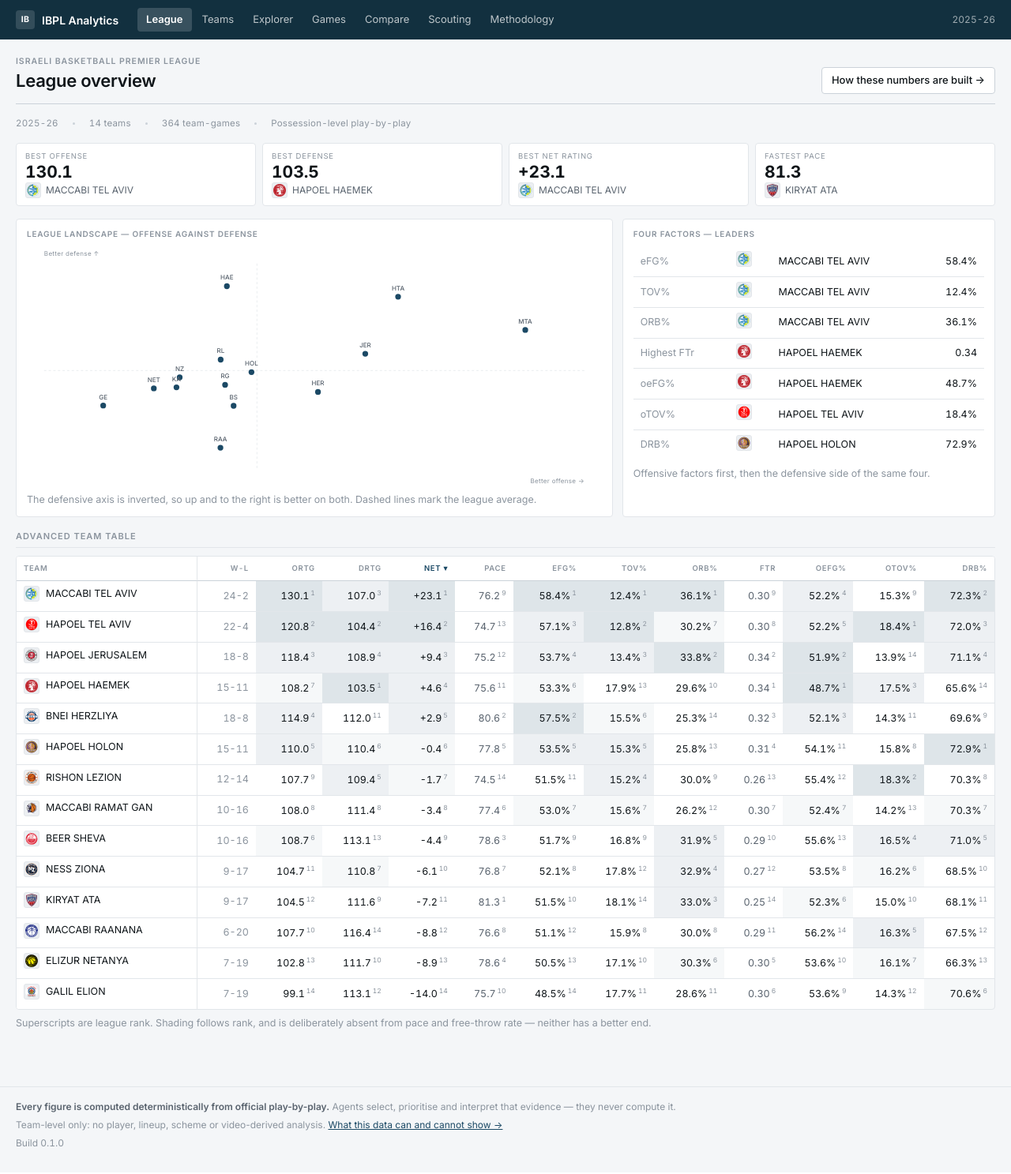
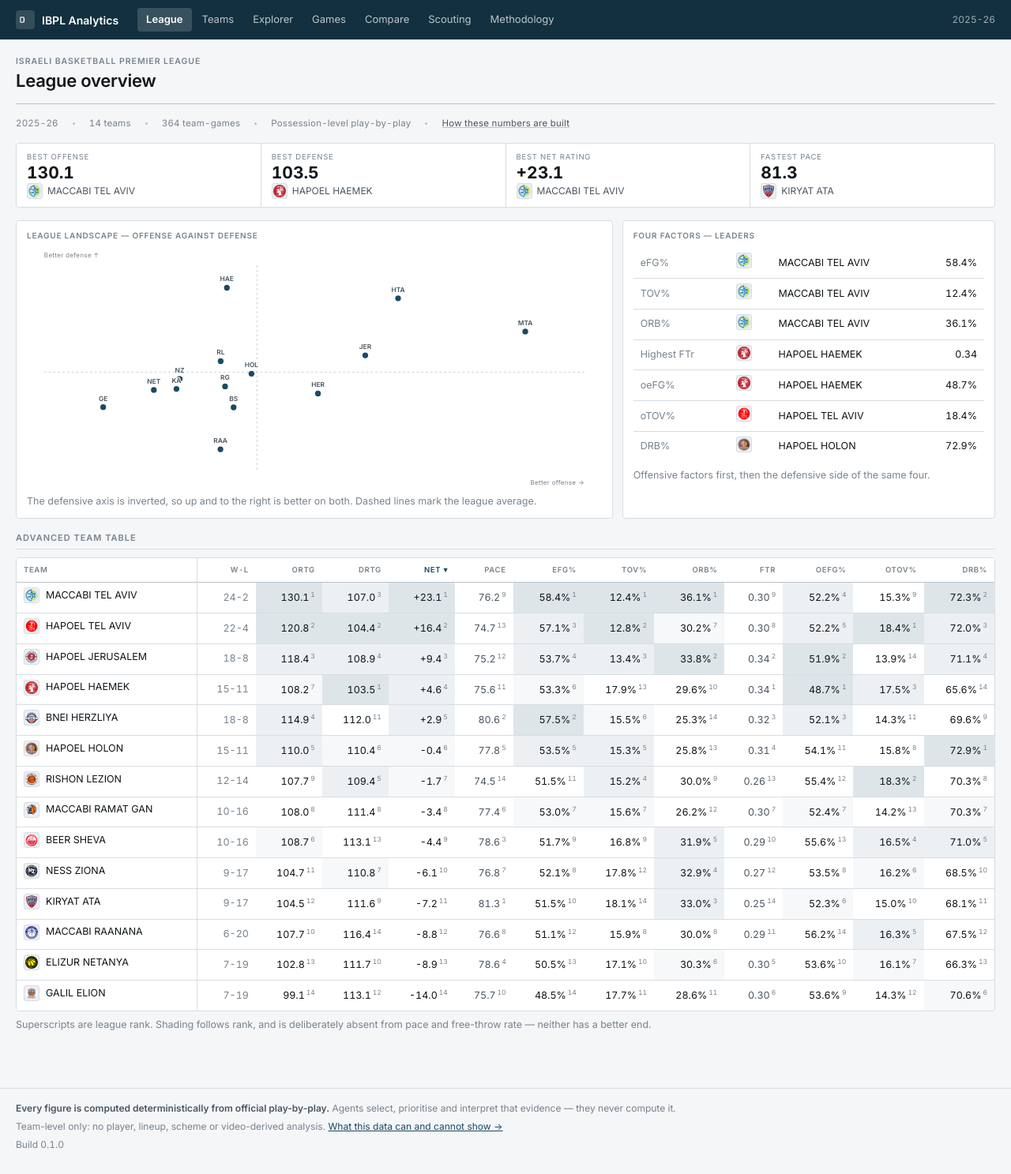
Before and after one commit to omercohen444/basketball-scouting, a FastAPI app: page / in a window 1280 px wide. Shown: the whole page at 79% size. Before the commit the page ends 1453 px from the top, so only its background shows below. Run offline with FastAPI, Linux system fonts and the light colour scheme.

Commit message:
Tighten the visual system without redesigning it
Six targeted corrections, all of them things the review flagged.

Contrast. Secondary ink, tertiary ink and both rule weights step up a notch.
The workspace stays bright - the page and surface colours are untouched - but
labels, table separators and chart gridlines stop washing out.

The branding was genuinely duplicated, not a screenshot artifact: a tile
reading "IB" sat immediately before the wordmark "IBPL Analytics". The tile
now carries a key-and-arc glyph and the wordmark carries the name.

The KPI cards become one panel with internal dividers. Same information, less
card-ness, and it reads as a single instrument rather than four widgets.

Scatter markers grow slightly and the team labels get a halo in the page
colour, so two points that land near each other stay readable instead of
turning into one smear. Gridlines move to the heavier rule.

The "How these numbers are built" button stops floating beside the page title
and joins the context strip, which is where a reader is already looking at
what the data is.

1,147 tests pass.

Co-Authored-By: Claude Opus 5 (1M context) <noreply@anthropic.com>

```diff
--- a/src/basketball_scout/web/static/app.css
+++ b/src/basketball_scout/web/static/app.css
@@ -23,11 +23,11 @@
   --sunken: #eceff2;
 
   --ink: #0f1519;
-  --ink-2: #59636e;
-  --ink-3: #8b949e;
+  --ink-2: #4b5661;
+  --ink-3: #78838d;
 
-  --line: #e2e6ea;
-  --line-2: #cbd2d9;
+  --line: #d8dde2;
+  --line-2: #b9c2ca;
 
   --navy: #1b4965;
   --navy-dark: #12303f;
@@ -102,8 +102,9 @@ a { color: var(--navy); }
   border-radius: 4px;
   background: rgba(255, 255, 255, 0.14);
   display: grid; place-items: center;
-  font-size: 10.5px; font-weight: 700; letter-spacing: 0.02em;
+  color: rgba(255, 255, 255, 0.9);
 }
+.brand-mark svg { display: block; }
 .brand-text { font-size: 14px; font-weight: 600; white-space: nowrap; }
 
 .nav { display: flex; gap: 2px; overflow-x: auto; scrollbar-width: none; flex: 1 1 auto; }
@@ -156,6 +157,8 @@ main.shell { padding-block: 20px 8px; }
   margin-bottom: 16px;
 }
 .context-strip span { display: inline-flex; align-items: center; gap: 6px; }
+.context-strip a { color: var(--ink-2); text-decoration-color: var(--line-2); }
+.context-strip a:hover { color: var(--navy); }
 .context-strip span + span::before {
   content: ""; width: 3px; height: 3px; border-radius: 50%;
   background: var(--line-2); margin-right: 12px;
@@ -209,8 +212,14 @@ main.shell { padding-block: 20px 8px; }
 
 /* ---- KPI strip ----------------------------------------------------------- */
 
-.kpis { display: grid; grid-template-columns: repeat(4, 1fr); gap: 8px; margin-bottom: 16px; }
-.kpi { background: var(--surface); border: 1px solid var(--line); border-radius: var(--r); padding: 9px 11px; }
+/* One panel with internal dividers rather than four cards: the same
+   information, less card-ness, and it reads as a single instrument. */
+.kpis {
+  display: grid; grid-template-columns: repeat(4, 1fr); gap: 1px;
+  background: var(--line); border: 1px solid var(--line);
+  border-radius: var(--r); overflow: hidden; margin-bottom: 16px;
+}
+.kpi { background: var(--surface); padding: 10px 13px; }
 .kpi .k { font-size: 9.5px; letter-spacing: 0.08em; text-transform: uppercase; color: var(--ink-3); }
 .kpi .v { font-size: 21px; font-weight: 650; line-height: 1.1; margin-top: 1px; font-variant-numeric: tabular-nums; }
 .kpi .t { font-size: 12px; color: var(--ink-2); display: flex; align-items: center; gap: 6px; margin-top: 2px; }
@@ -353,11 +362,17 @@ table.data tbody tr:hover td.sticky { background: var(--navy-soft); }
 }
 
 .scatter { width: 100%; height: auto; display: block; }
-.scatter .grid { stroke: var(--line); stroke-width: 1; }
+.scatter .grid { stroke: var(--line-2); stroke-width: 1; }
 .scatter .axis-label { font-size: 11px; fill: var(--ink-3); letter-spacing: 0.04em; }
 .scatter .pt { fill: var(--navy); transition: r 120ms ease; }
-.scatter .pt-label { font-size: 11px; font-weight: 500; fill: var(--ink-2); }
-.scatter a:hover .pt { fill: var(--navy-dark); r: 7; }
+.scatter .pt-label {
+  font-size: 11.5px; font-weight: 600; fill: var(--ink-2);
+  /* A halo in the page colour, so two labels that land on top of each
+     other stay readable instead of turning into one smear. */
+  paint-order: stroke; stroke: var(--surface); stroke-width: 3px;
+  stroke-linejoin: round;
+}
+.scatter a:hover .pt { fill: var(--navy-dark); r: 8.5; }
 .scatter a:hover .pt-label { fill: var(--ink); font-weight: 600; }
 
 .bars { display: flex; align-items: flex-end; gap: 10px; height: 110px; }
--- a/src/basketball_scout/web/templates/base.html
+++ b/src/basketball_scout/web/templates/base.html
@@ -19,7 +19,15 @@
   <header class="topbar">
     <div class="shell topbar-inner">
       <a class="brand" href="/">
-        <span class="brand-mark" aria-hidden="true">IB</span>
+        {#- A key-and-arc glyph rather than "IB", which sat immediately before
+            "IBPL Analytics" and read as a duplicated wordmark. -#}
+        <span class="brand-mark" aria-hidden="true">
+          <svg viewBox="0 0 16 16" width="14" height="14" fill="none"
+               stroke="currentColor" stroke-width="1.4">
+            <rect x="1" y="4.5" width="5" height="7" rx="0.5"/>
+            <path d="M6 6.2a3.2 3.2 0 0 1 0 3.6"/>
+          </svg>
+        </span>
         <span class="brand-text">IBPL Analytics</span>
       </a>
 
--- a/src/basketball_scout/web/templates/league.html
+++ b/src/basketball_scout/web/templates/league.html
@@ -8,7 +8,6 @@
     <p class="eyebrow">Israeli Basketball Premier League</p>
     <h1>League overview</h1>
   </div>
-  <a class="btn" href="/methodology">How these numbers are built →</a>
 </div>
 
 <div class="context-strip">
@@ -16,6 +15,7 @@
   <span>{{ rows | length }} teams</span>
   <span>{{ games_n }} team-games</span>
   <span>Possession-level play-by-play</span>
+  <span><a href="/methodology">How these numbers are built</a></span>
 </div>
 
 {% if not analytics_available %}
```
